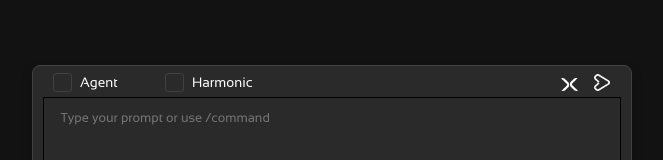
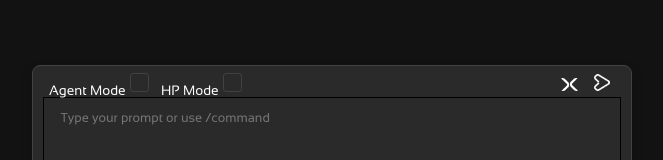
Before and after one commit to sh-navid/8WA, a React (Create React App) app in the folder port/client/: page / in a window 1280 px wide. Shown: the part 560-720 px from the top of the page, without its empty margins (308-971 px from the left). Built offline with nearby package versions, Linux system fonts and the light colour scheme.

Commit message:
[Enhancement] Refactored InputArea to use Checkbox component for AgentMode and HpMode toggles.

```diff
--- a/port/client/src/App.js
+++ b/port/client/src/App.js
@@ -18,6 +18,7 @@ import btnUndo from './assets/btn-undo.png';
 import clear from './assets/clear.png';
 import logo4 from './assets/logo2.png';
 import send from './assets/send.png';
+import Checkbox from './components/Checkbox';
 
 // Mock dynamic variables for demonstration
 const token = "sampleToken";
@@ -83,171 +84,6 @@ export const ChatMessages = styled.div`
   }
 `;
 
-export const InputWrapper = styled.div`
-  position: fixed;
-  bottom: 0.5rem;
-  left: 50%;
-  z-index: 1000;
-  display: flex;
-  align-items: center;
-  max-width: 600px;
-  background-color: var(--widget-background);
-  border: 1px solid var(--widget-border);
-  border-radius: 0.5rem;
-  gap: 0.5rem;
-  transform: translateX(-50%);
-  box-shadow: 0 4px 12px var(--shadow, rgba(0, 0, 0, 0.15));
-  width: 97%;
-  padding: 0.4rem 0.65rem;
-`;
-
-export const AgentMode = styled.div`
-  display: flex;
-  align-items: center;
-  gap: 0.3rem;
-  font-size: 0.85rem;
-  color: var(--input-foreground);
-  margin-left: auto;
-  position: absolute;
-  top: 0.25rem;
-  left: 1rem;
-`;
-
-export const AgentModeLabel = styled.label`
-  cursor: pointer;
-`;
-
-export const AgentModeCheckbox = styled.input`
-  appearance: none;
-  width: 1.2rem;
-  height: 1.2rem;
-  background-color: var(--input-background);
-  border: 1px solid var(--widget-border);
-  border-radius: 0.2rem;
-  cursor: pointer;
-  position: relative;
-
-  &:checked {
-    background-color: var(--textLink-foreground);
-    border-color: var(--textLink-foreground);
-  }
-
-  &:focus {
-    outline: none;
-    box-shadow: 0 0 0 2px var(--focusBorder);
-  }
-
-  &:checked::before {
-    content: '\\2713';
-    font-size: 1rem;
-    color: var(--input-foreground);
-    position: absolute;
-    top: 50%;
-    left: 50%;
-    transform: translate(-50%, -50%);
-  }
-`;
-
-export const HpMode = styled.div`
-  display: flex;
-  align-items: center;
-  gap: 0.3rem;
-  font-size: 0.85rem;
-  color: var(--input-foreground);
-  margin-left: auto;
-  position: absolute;
-  top: 0.25rem;
-  left: 8rem;
-`;
-
-export const HpModeLabel = styled.label`
-  cursor: pointer;
-`;
-
-export const HpModeCheckbox = styled.input`
-  appearance: none;
-  width: 1.2rem;
-  height: 1.2rem;
-  background-color: var(--input-background);
-  border: 1px solid var(--widget-border);
-  border-radius: 0.2rem;
-  cursor: pointer;
-  position: relative;
-
-  &:checked {
-    background-color: var(--textLink-foreground);
-    border-color: var(--textLink-foreground);
-  }
-
-  &:focus {
-    outline: none;
-    box-shadow: 0 0 0 2px var(--focusBorder);
-  }
-
-  &:checked::before {
-    content: '\\2713';
-    font-size: 1rem;
-    color: var(--input-foreground);
-    position: absolute;
-    top: 50%;
-    left: 50%;
-    transform: translate(-50%, -50%);
-  }
-`;
-
-export const InputWrapperTextarea = styled.textarea`
-  background-color: transparent;
-  border: none;
-  color: var(--input-foreground);
-  font-size: 0.8rem;
-  padding: 0.75rem 1rem;
-  min-height: 8rem;
-  max-height: 20rem;
-  flex-grow: 1;
-  outline: none;
-  resize: vertical;
-  scrollbar-width: thin;
-  scrollbar-color: var(--scrollbarSlider-background) var(--input-background);
-  margin-top: 1.5rem !important;
-
-  border: 1px solid black;
-
-  &::-webkit-scrollbar {
-    width: 0.625rem;
-  }
-
-  &::-webkit-scrollbar-track {
-    background-color: var(--input-background);
-    border-radius: 1rem;
-  }
-
-  &::-webkit-scrollbar-thumb {
-    background-color: var(--scrollbarSlider-background);
-    border-radius: 1rem;
-  }
-
-  &::-webkit-scrollbar-thumb:hover {
-    background-color: var(--scrollbarSlider-hoverBackground);
-  }
-`;
-
-export const InputButtonWrapper = styled.div`
-  position: absolute !important;
-  top: 0.6rem;
-  right: 1.2rem;
-`;
-
-export const InputWrapperButton = styled.img`
-  background-color: transparent !important;
-  color: var(--button-foreground);
-  border: none !important;
-  white-space: nowrap;
-  font-size: 1.2rem;
-  font-weight: 600;
-  padding: 0.5rem;
-  cursor: pointer;
-  width: 15rem;
-`;
 
 
 function App() {
@@ -258,6 +94,8 @@ function App() {
     const [filteredCommands, setFilteredCommands] = useState([]);
     const [originalCodeBlocks, setOriginalCodeBlocks] = useState({});
     const chatMessagesRef = useRef(null);
+    const [agentMode, setAgentMode] = useState(false);
+    const [hpMode, setHpMode] = useState(false);
 
     const vscode = typeof window !== 'undefined' ? window.vscode : undefined;
 
@@ -455,6 +293,13 @@ function App() {
         }
     };
 
+    const handleAgentModeChange = (e) => {
+        setAgentMode(e.target.checked);
+    };
+
+    const handleHpModeChange = (e) => {
+        setHpMode(e.target.checked);
+    };
     return (
         <Body>
             <LogoHolder>
--- /dev/null
+++ b/port/client/src/components/Checkbox.js
@@ -0,0 +1,65 @@
+import React from 'react';
+import styled from 'styled-components';
+
+const CheckboxContainer = styled.div`
+  display: flex;
+  align-items: center;
+  gap: 0.3rem;
+  font-size: 0.85rem;
+  color: var(--input-foreground);
+  margin-left: auto;
+  position: absolute;
+  top: 0.25rem;
+`;
+
+const CheckboxLabel = styled.label`
+  cursor: pointer;
+`;
+
+const CheckboxInput = styled.input`
+  appearance: none;
+  width: 1.2rem;
+  height: 1.2rem;
+  background-color: var(--input-background);
+  border: 1px solid var(--widget-border);
+  border-radius: 0.2rem;
+  cursor: pointer;
+  position: relative;
+
+  &:checked {
+    background-color: var(--textLink-foreground);
+    border-color: var(--textLink-foreground);
+  }
+
+  &:focus {
+    outline: none;
+    box-shadow: 0 0 0 2px var(--focusBorder);
+  }
+
+  &:checked::before {
+    content: '\\2713';
+    font-size: 1rem;
+    color: var(--input-foreground);
+    position: absolute;
+    top: 50%;
+    left: 50%;
+    transform: translate(-50%, -50%);
+  }
+`;
+
+function Checkbox({ label, checked, onChange, position }) {
+    return (
+        <CheckboxContainer style={{ left: position }}>
+            <CheckboxLabel>
+                {label}
+                <CheckboxInput
+                    type="checkbox"
+                    checked={checked}
+                    onChange={onChange}
+                />
+            </CheckboxLabel>
+        </CheckboxContainer>
+    );
+}
+
+export default Checkbox;
--- a/port/client/src/components/InputArea.js
+++ b/port/client/src/components/InputArea.js
@@ -1,8 +1,10 @@
+/* [[port/client/src/components/InputArea.js]] */
 import React from "react";
 import styled from "styled-components";
 
 import clear from "../assets/clear.png";
 import send from "../assets/send.png";
+import Checkbox from "./Checkbox";
 
 export const InputWrapper = styled.div`
   position: fixed;
@@ -20,100 +22,6 @@ export const InputWrapper = styled.div`
   box-shadow: 0 4px 12px var(--shadow, rgba(0, 0, 0, 0.15));
   width: 97%;
   padding: 0.4rem 0.65rem;
-`;
-
-export const AgentMode = styled.div`
-  display: flex;
-  align-items: center;
-  gap: 0.3rem;
-  font-size: 0.85rem;
-  color: var(--input-foreground);
-  margin-left: auto;
-  position: absolute;
-  top: 0.25rem;
-  left: 1rem;
-`;
-
-export const AgentModeLabel = styled.label`
-  cursor: pointer;
-`;
-
-export const AgentModeCheckbox = styled.input`
-  appearance: none;
-  width: 1.2rem;
-  height: 1.2rem;
-  background-color: var(--input-background);
-  border: 1px solid var(--widget-border);
-  border-radius: 0.2rem;
-  cursor: pointer;
-  position: relative;
-
-  &:checked {
-    background-color: var(--textLink-foreground);
-    border-color: var(--textLink-foreground);
-  }
-
-  &:focus {
-    outline: none;
-    box-shadow: 0 0 0 2px var(--focusBorder);
-  }
-
-  &:checked::before {
-    content: "\\2713";
-    font-size: 1rem;
-    color: var(--input-foreground);
-    position: absolute;
-    top: 50%;
-    left: 50%;
-    transform: translate(-50%, -50%);
-  }
-`;
-
-export const HpMode = styled.div`
-  display: flex;
-  align-items: center;
-  gap: 0.3rem;
-  font-size: 0.85rem;
-  color: var(--input-foreground);
-  margin-left: auto;
-  position: absolute;
-  top: 0.25rem;
-  left: 8rem;
-`;
-
-export const HpModeLabel = styled.label`
-  cursor: pointer;
-`;
-
-export const HpModeCheckbox = styled.input`
-  appearance: none;
-  width: 1.2rem;
-  height: 1.2rem;
-  background-color: var(--input-background);
-  border: 1px solid var(--widget-border);
-  border-radius: 0.2rem;
-  cursor: pointer;
-  position: relative;
-
-  &:checked {
-    background-color: var(--textLink-foreground);
-    border-color: var(--textLink-foreground);
-  }
-
-  &:focus {
-    outline: none;
-    box-shadow: 0 0 0 2px var(--focusBorder);
-  }
-
-  &:checked::before {
-    content: "\\2713";
-    font-size: 1rem;
-    color: var(--input-foreground);
-    position: absolute;
-    top: 50%;
-    left: 50%;
-    transform: translate(-50%, -50%);
-  }
 `;
 
 export const InputWrapperTextarea = styled.textarea`
@@ -187,17 +95,33 @@ const InputArea = ({
                        handleUserInputKeyDown,
                        handleSendButtonClick,
                        model,
+                       agentMode,
+                       setAgentMode,
+                       hpMode,
+                       setHpMode,
                    }) => {
+
+    const handleAgentModeChange = (e) => {
+        setAgentMode(e.target.checked);
+    };
+
+    const handleHpModeChange = (e) => {
+        setHpMode(e.target.checked);
+    };
     return (
         <InputWrapper>
-      <AgentMode>
-        <AgentModeCheckbox type="checkbox" id="agentModeCheckbox" />
-        <AgentModeLabel htmlFor="agentModeCheckbox">Agent</AgentModeLabel>
-      </AgentMode>
-      <HpMode>
-        <HpModeCheckbox type="checkbox" id="hpModeCheckbox" />
-        <HpModeLabel htmlFor="hpModeCheckbox">Harmonic</HpModeLabel>
-      </HpMode>
+            <Checkbox
+                label="Agent Mode"
+                checked={agentMode}
+                onChange={handleAgentModeChange}
+                position="1rem"
+            />
+            <Checkbox
+                label="HP Mode"
+                checked={hpMode}
+                onChange={handleHpModeChange}
+                position="8rem"
+            />
             <InputWrapperTextarea
                 id="userInput"
                 placeholder="Type your prompt or use /command"
@@ -209,7 +133,7 @@ const InputArea = ({
                 onKeyDown={handleUserInputKeyDown}
             />
             <InputButtonWrapper>
-        <CleanButton src={clear} onClick={clearChat} title="Clear Chat" />
+                <CleanButton src={clear} onClick={clearChat} title="Clear Chat"/>
 
                 <SendButton
                     src={send}
```
Lines whose indentation alone changed are shown as unchanged.
